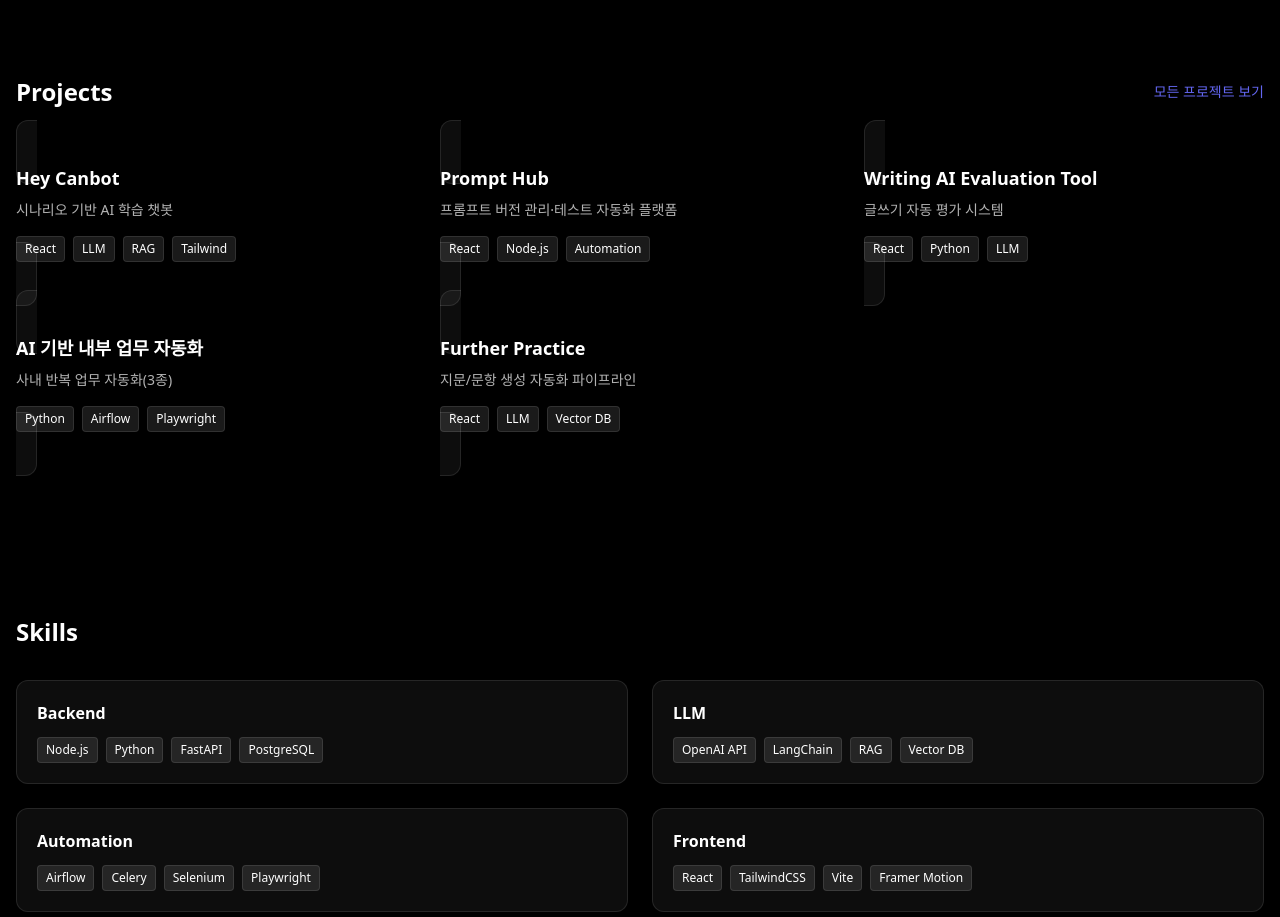
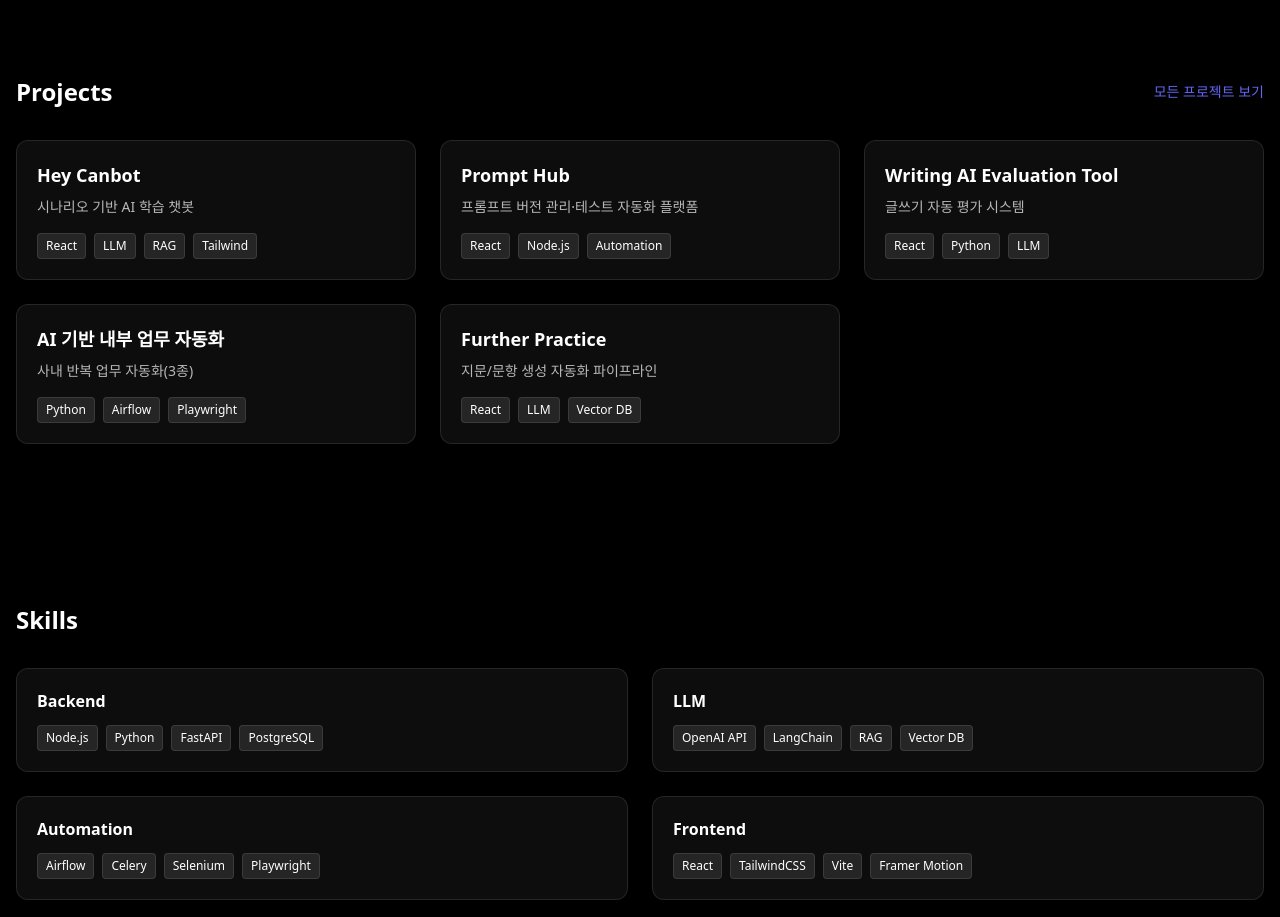
Before and after one commit to lucide99/lucide99.github.io, a React (Vite) app: page / in a window 1280 px wide. Shown: the part 860-1777 px from the top of the page. Built offline with nearby package versions, Linux system fonts and the light colour scheme; a web font is replaced by a local one.

Commit message:
update card

```diff
--- a/src/components/ProjectCard.jsx
+++ b/src/components/ProjectCard.jsx
@@ -5,7 +5,7 @@ export default function ProjectCard({ project }) {
   return (
     <Link
       to={`/projects/${project.slug}`}
-      className="group relative rounded-xl border border-white/10 bg-white/5 backdrop-blur p-5 hover:bg-white/10 transition"
+      className="group relative block rounded-xl border border-white/10 bg-white/5 backdrop-blur p-5 hover:bg-white/10 transition"
     >
       <div className="mb-2 text-lg font-semibold">{project.title}</div>
       <div className="mb-4 text-sm text-white/70">{project.summary}</div>
```
